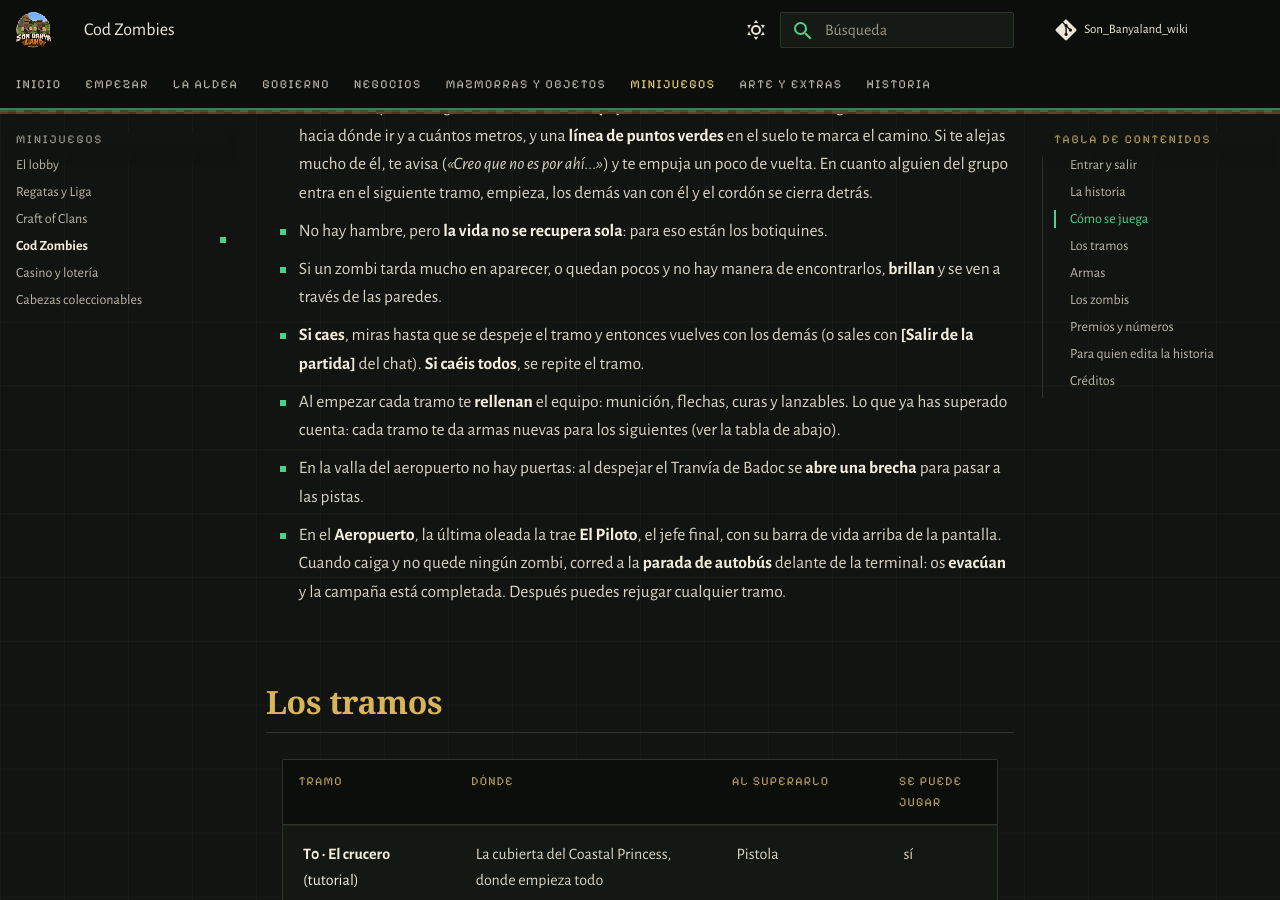
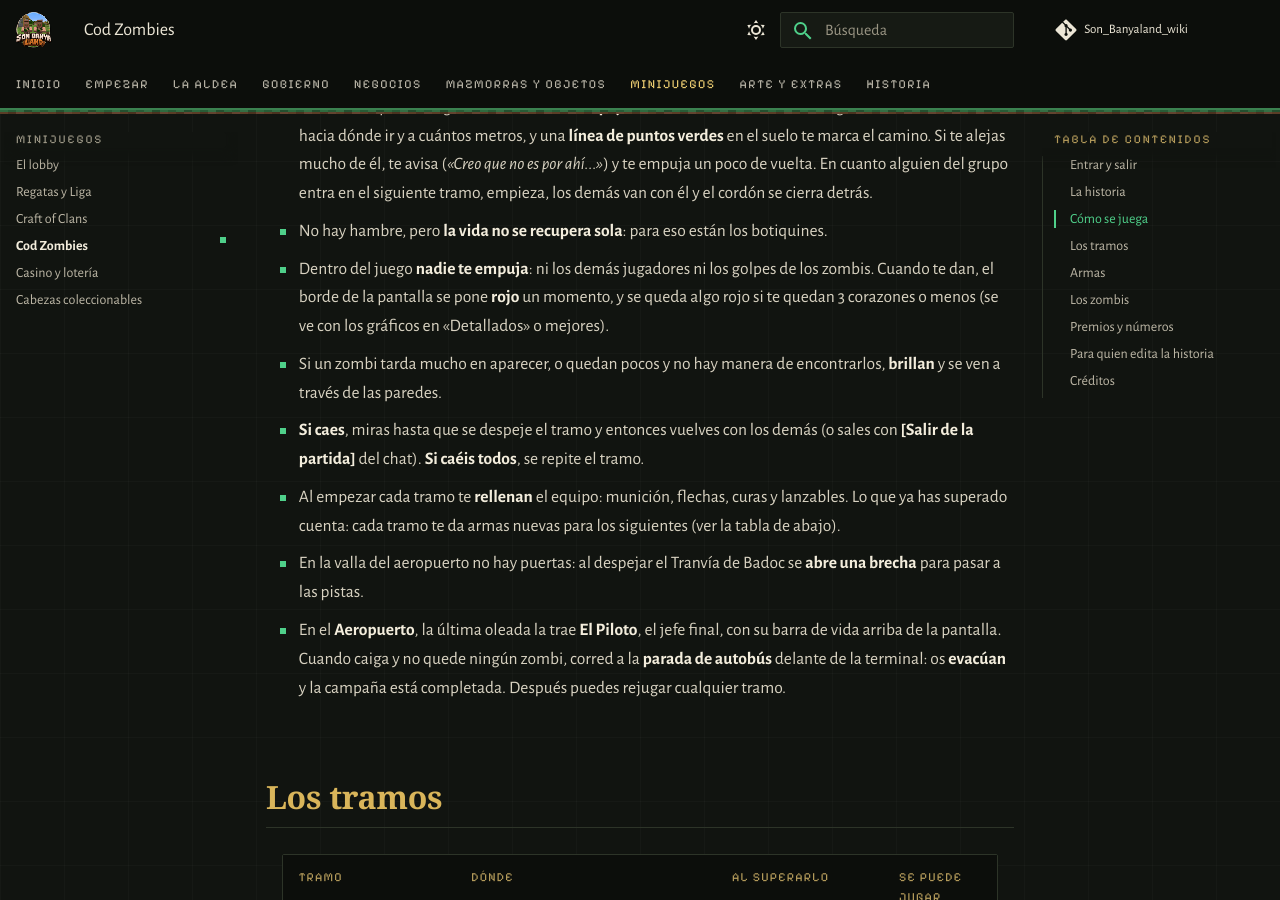
Before and after one commit to PigPilgrim/Son_Banyaland_wiki, an MkDocs documentation site: the page built from docs/zombies.md, in a window 1280 px wide and 900 px high, scrolled down 1845 px. Built offline with MkDocs 1.6.1 and Material for MkDocs 9.7.7, drawn with Linux system fonts in a browser that asks for light colours; some web fonts are replaced; comment, search, counter and statistics services are not loaded.

Commit message:
Cod Zombies: sin empujones y pantalla roja al recibir daño
Co-Authored-By: Claude Opus 5.5 <noreply@anthropic.com>

```diff
--- a/docs/zombies.md
+++ b/docs/zombies.md
@@ -51,6 +51,9 @@ necesita ayuda.
   mucho de él, te avisa (*«Creo que no es por ahí...»*) y te empuja un poco de vuelta. En cuanto alguien del grupo
   entra en el siguiente tramo, empieza, los demás van con él y el cordón se cierra detrás.
 - No hay hambre, pero **la vida no se recupera sola**: para eso están los botiquines.
+- Dentro del juego **nadie te empuja**: ni los demás jugadores ni los golpes de los zombis. Cuando te dan, el borde
+  de la pantalla se pone **rojo** un momento, y se queda algo rojo si te quedan 3 corazones o menos (se ve con los
+  gráficos en «Detallados» o mejores).
 - Si un zombi tarda mucho en aparecer, o quedan pocos y no hay manera de encontrarlos, **brillan** y se ven a través
   de las paredes.
 - **Si caes**, miras hasta que se despeje el tramo y entonces vuelves con los demás (o sales con **[Salir de la
```
